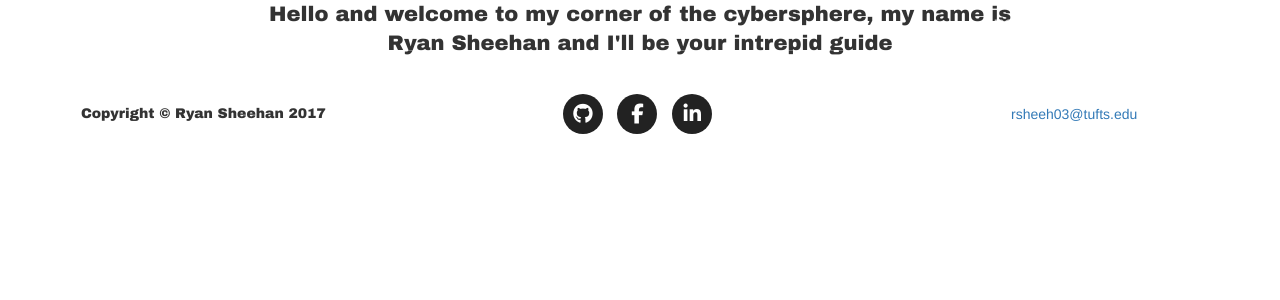
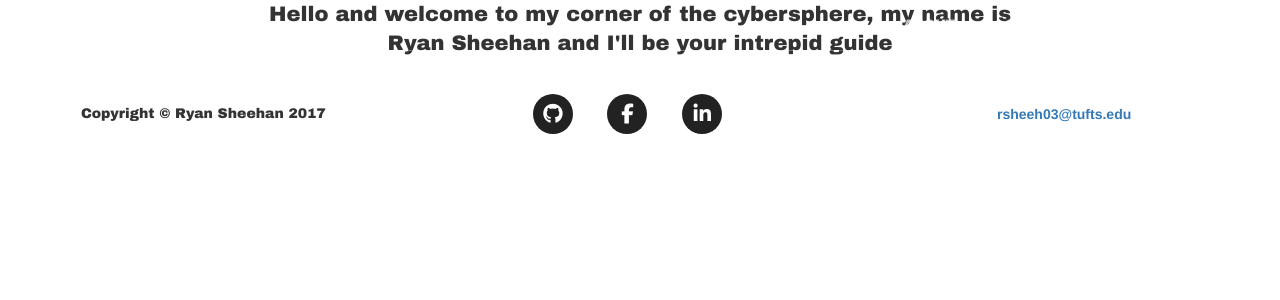
Before and after one commit to Ryan-Sheehan/Ryan-Sheehan.github.io, a Jekyll site: the page index.html, which Jekyll copies as it is, in a window 1280 px wide. Shown: the top 300 px of the page. Built offline with Jekyll 4.4.1, drawn with Linux system fonts in a browser that asks for light colours; nearby versions of some CDN libraries.

Commit message:
Update main.css

```diff
--- a/css/main.css
+++ b/css/main.css
@@ -97,6 +97,17 @@
     line-height: 1.4em;
     color: #333;
 }
+
+nav ul, footer ul {
+   font-family: 'Archivo Black', sans-serif;
+    padding: 0px;
+    list-style: none;
+    font-weight: bold;
+  }
+ nav ul li, footer ul li {
+     display: inline;
+     margin-right: 20px;
+}
 footer {
     padding: 25px 0;
     text-align: center;
```
